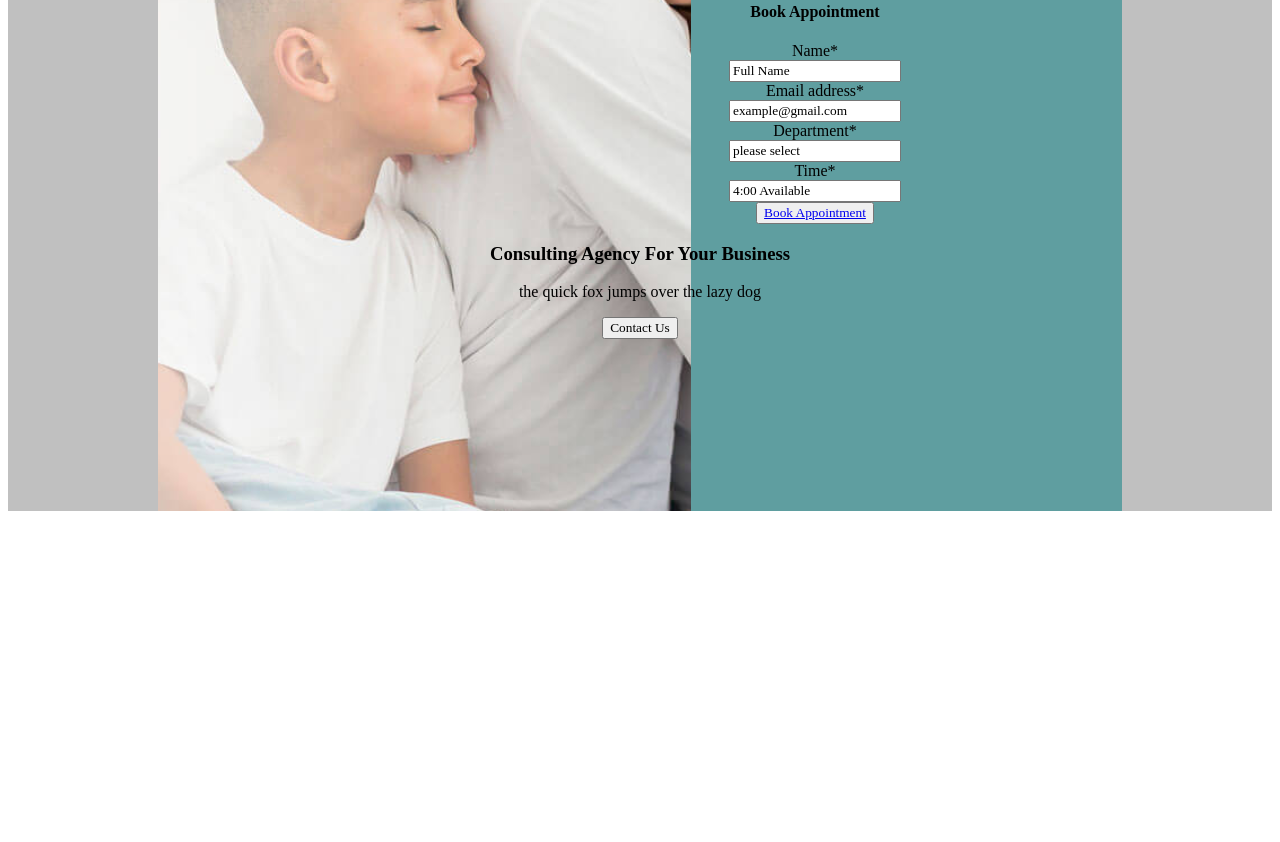
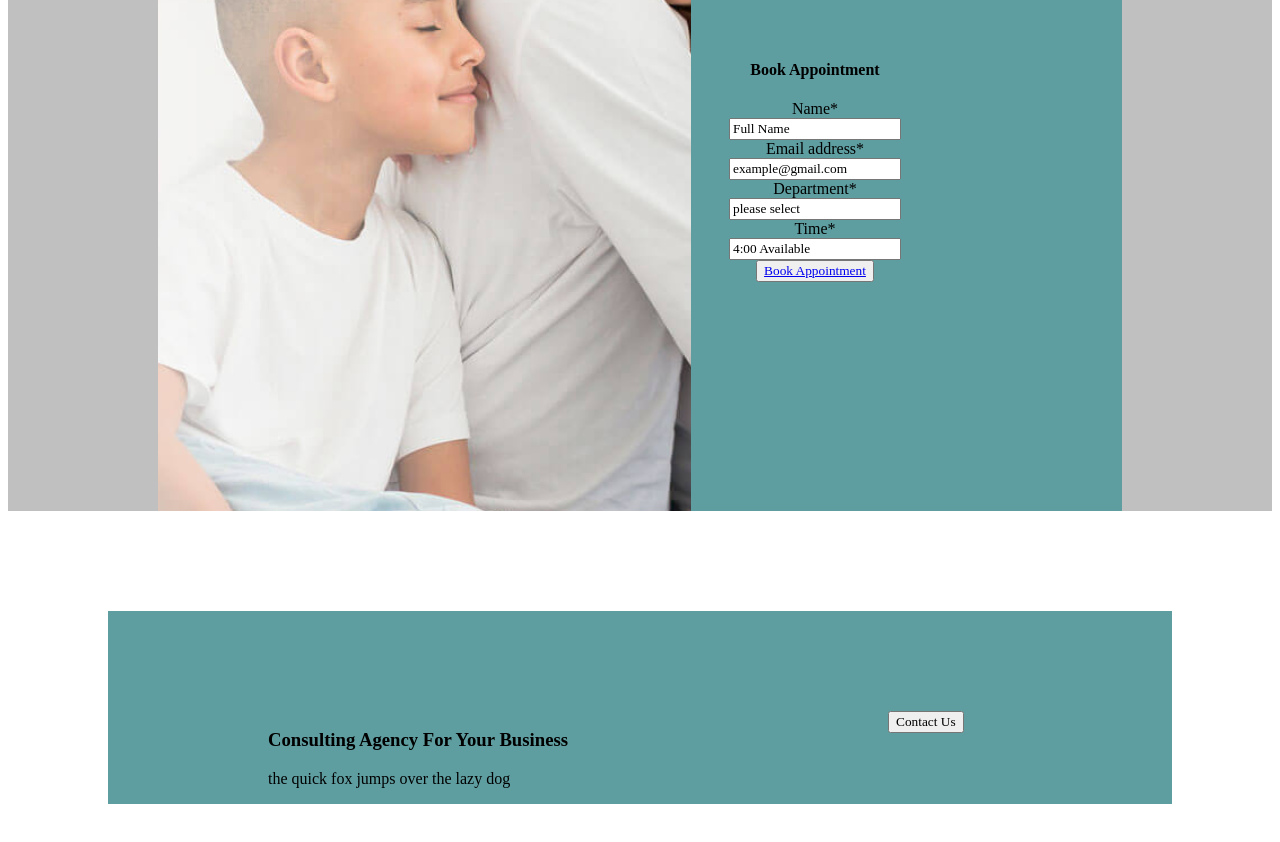
Before and after one commit to catekui/Insuarance, a plain HTML site: page website/index.html in a window 1280 px wide. Shown: the part 3241-4083 px from the top of the page. Before the commit the page ends 3760 px from the top, so only its background shows below. Drawn offline with Linux system fonts and the light colour scheme.

Commit message:
This commit will style the class contact

```diff
--- a/website/index.css
+++ b/website/index.css
@@ -196,5 +196,17 @@ a:hover{
 }
 .book form{
 margin-left: 350px;
+}
+.Contact {
+    display: flex;
+    flex-direction: row;
+    background-color: cadetblue;
+    margin-bottom: 150px;
+    margin: 100px;
+}
+.Agency {
+    flex-direction: row;
+    padding-top: 100px;
+    margin-inline: 160px;
 
 }
--- a/website/index.html
+++ b/website/index.html
@@ -226,20 +226,17 @@
 
                                             <button><a href="#">Book Appointment</a></button>
 
-
-
                                      </form>
+                                </div>
+                            </div>
                             <div class="Contact">
+                                <div class="Agency">
                                     <h3>Consulting Agency For Your Business</h3>
                                     <p>the quick fox jumps over the lazy dog</p>
+                                </div>
+                                <div class=Agency>
                                     <button>Contact Us</button>
-
-
                                 </div>
-
-
-
-
                             </div>
 
 
```
Lines whose indentation alone changed are shown as unchanged.
